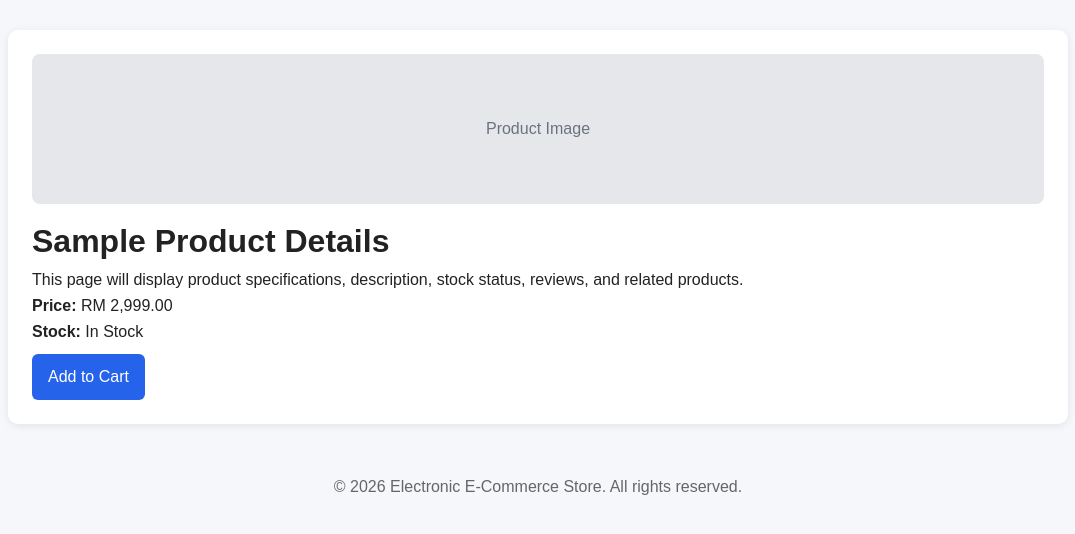
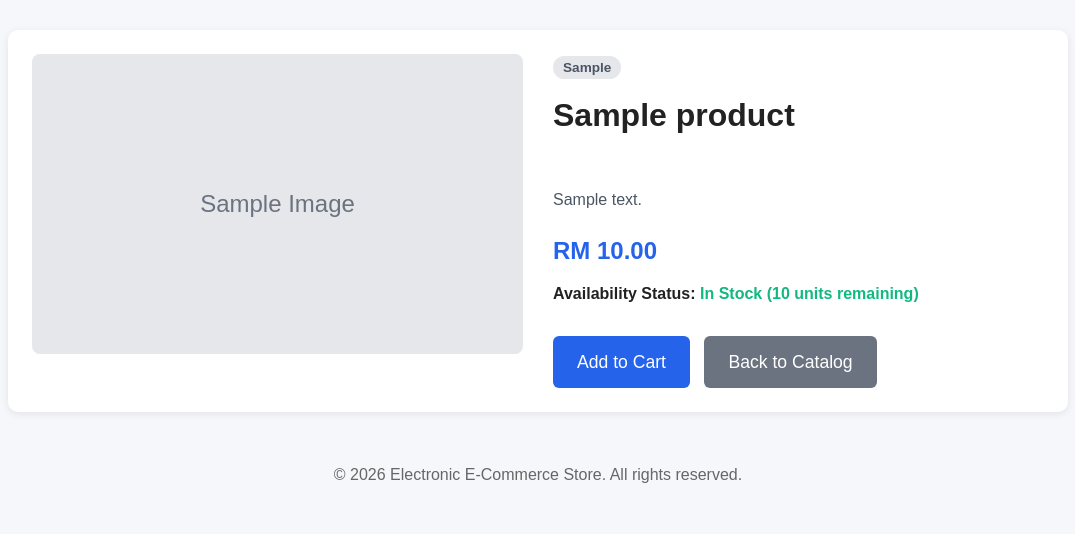
Before and after one commit to qeebza/electronic-ecommerce-store, a PHP site: page /products/details.php?id=1 in a window 1280 px wide. Shown: the part 67-601 px from the top of the page, without its empty margins (102-1177 px from the left). Run offline with PHP 8.4, Linux system fonts and the light colour scheme; tables that the repository leaves empty hold one stand-in row (values such as "Sample post").

Commit message:
Updated details.php file so it fetches information from specific product

```diff
--- a/products/details.php
+++ b/products/details.php
@@ -1,12 +1,68 @@
-<?php include '../includes/header.php'; ?>
+<?php
+// Initialize requirements
+include '../db/config.php';
+include '../includes/header.php';
+
+// Fetch URL context route parameters safely
+$product_id = isset($_GET['id']) ? intval($_GET['id']) : 0;
+
+// Query database using safe prepared queries
+$sql = "SELECT * FROM products WHERE product_id = ?";
+$stmt = mysqli_prepare($conn, $sql);
+mysqli_stmt_bind_param($stmt, "i", $product_id);
+mysqli_stmt_execute($stmt);
+$result = mysqli_stmt_get_result($stmt);
+$product = mysqli_fetch_assoc($result);
+
+// Redirect out or message user if targeting invalid entities
+if (!$product) {
+    echo "<main class='container'><div class='card'><h1>Product Not Found</h1><p>The requested product does not exist.</p><a href='list.php' class='btn'>Back to Marketplace</a></div></main>";
+    include '../includes/footer.php';
+    exit;
+}
+?>
+
 <main class="container">
-    <div class="card">
-        <div class="product-img">Product Image</div>
-        <h1>Sample Product Details</h1>
-        <p>This page will display product specifications, description, stock status, reviews, and related products.</p>
-        <p><strong>Price:</strong> RM 2,999.00</p>
-        <p><strong>Stock:</strong> In Stock</p>
-        <a class="btn" href="../cart/add_to_cart.php?id=1">Add to Cart</a>
+    <div class="card" style="display: flex; gap: 30px; flex-wrap: wrap; align-items: start;">
+        <div class="product-img" style="flex: 1; min-width: 300px; height: 300px; font-size: 24px;">
+            <?php echo htmlspecialchars($product['category'] ?? 'Electronics'); ?> Image
+        </div>
+
+        <div style="flex: 1; min-width: 300px;">
+            <span style="background: #e5e7eb; padding: 4px 10px; border-radius: 20px; font-size: 0.85em; font-weight: bold; color: #4b5563;">
+                <?php echo htmlspecialchars($product['category']); ?>
+            </span>
+            <h1 style="margin-top: 10px;"><?php echo htmlspecialchars($product['name']); ?></h1>
+
+            <p style="margin: 20px 0; color: #4b5563; white-space: pre-line;">
+                <?php echo htmlspecialchars($product['description'] ? $product['description'] : 'No descriptive specification provided for this product.'); ?>
+            </p>
+
+            <p style="font-size: 1.5em; color: #2563eb; margin-bottom: 10px;">
+                <strong>RM <?php echo number_format($product['price'], 2); ?></strong>
+            </p>
+
+            <p style="margin-bottom: 20px;">
+                <strong>Availability Status:</strong>
+                <?php if ($product['stock'] > 0): ?>
+                    <span style="color: #10b981; font-weight: bold;">In Stock (<?php echo $product['stock']; ?> units remaining)</span>
+                <?php else: ?>
+                    <span style="color: #ef4444; font-weight: bold;">Out of Stock</span>
+                <?php endif; ?>
+            </p>
+
+            <?php if ($product['stock'] > 0): ?>
+                <a class="btn" href="../cart/add_to_cart.php?id=<?php echo $product['product_id']; ?>" style="padding: 12px 24px; font-size: 1.1em;">Add to Cart</a>
+            <?php else: ?>
+                <button class="btn btn-secondary" disabled style="cursor: not-allowed; padding: 12px 24px; font-size: 1.1em;">Sold Out</button>
+            <?php endif; ?>
+
+            <a href="list.php" class="btn btn-secondary" style="padding: 12px 24px; font-size: 1.1em; margin-left: 10px;">Back to Catalog</a>
+        </div>
     </div>
 </main>
-<?php include '../includes/footer.php'; ?>
+
+<?php
+mysqli_stmt_close($stmt);
+include '../includes/footer.php';
+?>
```
